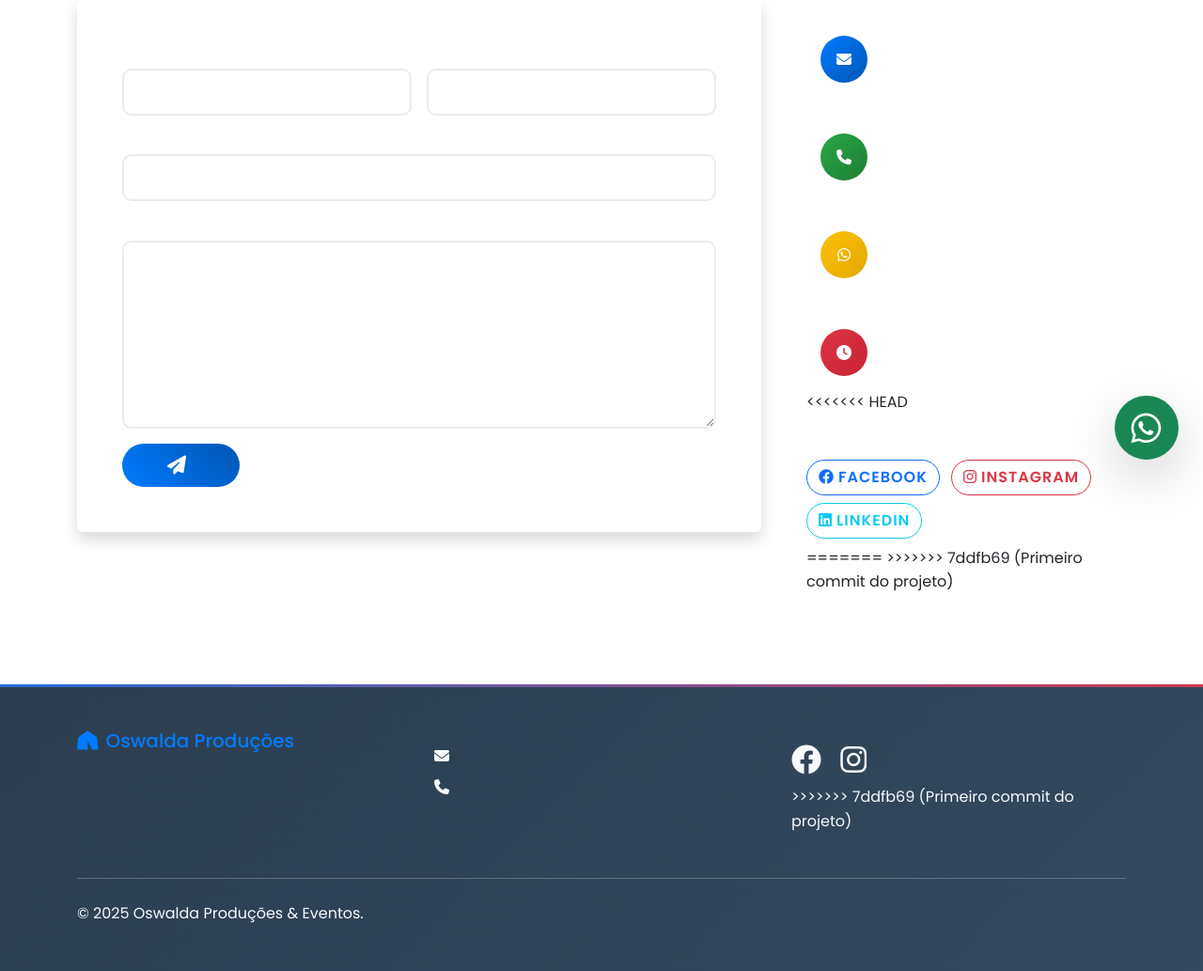
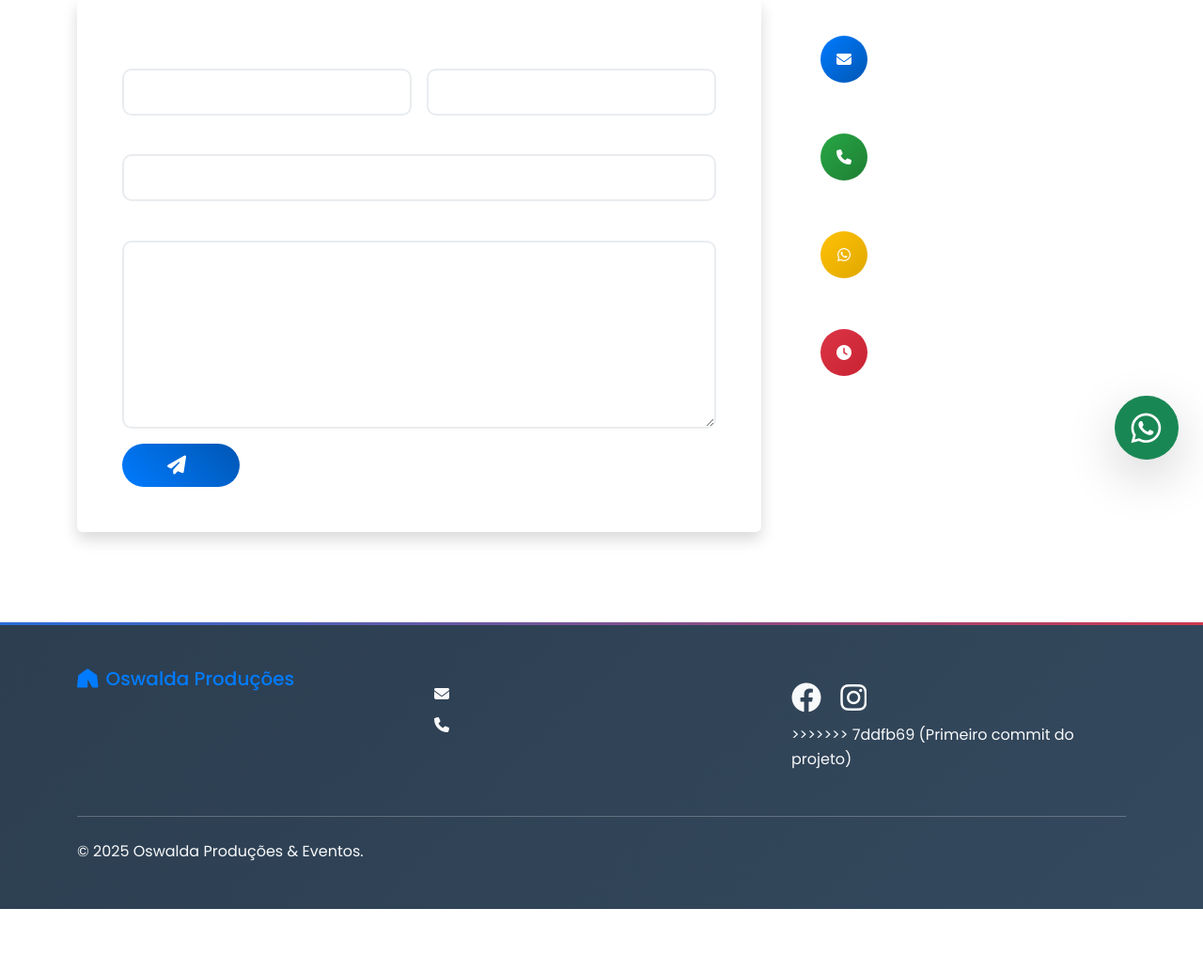
Before and after one commit to lsfrenzel/oswalda2, a Python web app: template templates/contact.html in a window 1280 px wide. Shown: the part 285-1318 px from the top of the page at 94% size. After the commit the page ends 1252 px from the top, so only its background shows below. Run offline with Jinja, Linux system fonts and the light colour scheme; the template is opened without the code that fills it, so the values that code supplies are empty.

Commit message:
contact.html

```diff
--- a/templates/contact.html
+++ b/templates/contact.html
@@ -99,24 +99,6 @@
                     </div>
                 </div>
 
-<<<<<<< HEAD
-                <!-- Social Media -->
-                <div class="mt-5">
-                    <h5 class="fw-bold mb-3">{{ t('footer_follow') }}</h5>
-                    <div class="social-links-contact">
-                        <a href="#" class="btn btn-outline-primary me-2 mb-2">
-                            <i class="fab fa-facebook me-1"></i>Facebook
-                        </a>
-                        <a href="#" class="btn btn-outline-danger me-2 mb-2">
-                            <i class="fab fa-instagram me-1"></i>Instagram
-                        </a>
-                        <a href="#" class="btn btn-outline-info me-2 mb-2">
-                            <i class="fab fa-linkedin me-1"></i>LinkedIn
-                        </a>
-                    </div>
-                </div>
-=======
->>>>>>> 7ddfb69 (Primeiro commit do projeto)
             </div>
         </div>
     </div>
```
